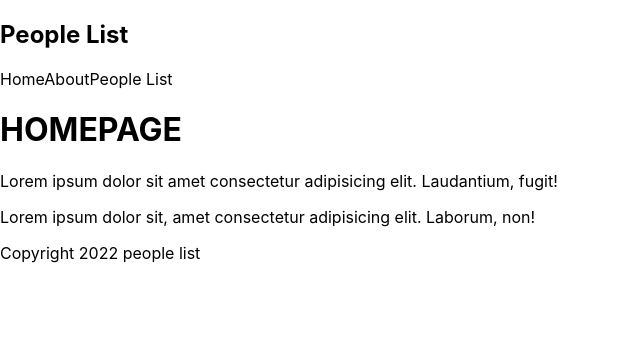
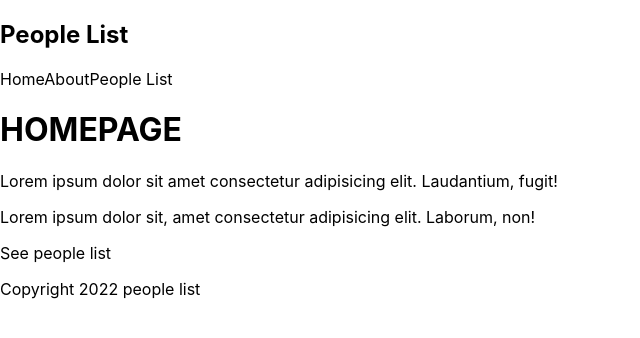
Before and after one commit to TamaCode/people_list_next_js, a Next.js app: page / in a window 1280 px wide. Shown: the top 338 px of the page, without its empty margins (0-640 px from the left). Built offline with nearby package versions, Linux system fonts and the light colour scheme.

Commit message:
Implemento componente Link

```diff
--- a/components/Navbar.js
+++ b/components/Navbar.js
@@ -1,12 +1,14 @@
+import Link from 'next/link';
+
 const Navbar = () => {
     return (
         <nav>
             <div className="logo">
                 <h1>People List</h1>
             </div>
-            <a>Home</a>
-            <a>About</a>
-            <a>People List</a>
+            <Link href="/"><a>Home</a></Link>
+            <Link href="/about"><a>About</a></Link>
+            <Link href="/people"><a>People List</a></Link>
         </nav>
      );
 }
--- a/pages/index.js
+++ b/pages/index.js
@@ -3,6 +3,7 @@
 import styles from '../styles/Home.module.css'
 import Navbar from '../components/Navbar'
 import Footer from '../components/Footer'
+import Link from 'next/link'
 
 export default function Home() {
   return (
@@ -11,6 +12,9 @@
       <h1>HOMEPAGE</h1>
       <p>Lorem ipsum dolor sit amet consectetur adipisicing elit. Laudantium, fugit!</p>
       <p>Lorem ipsum dolor sit, amet consectetur adipisicing elit. Laborum, non!</p>
+      <Link href="/people">
+        <a>See people list</a>
+      </Link>
       <Footer />
     </div>
   )
```
Also changed, not shown: pages/people/index.js (added, +9 -0 lines).
